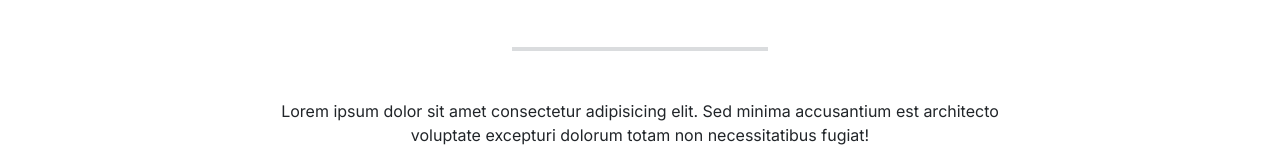
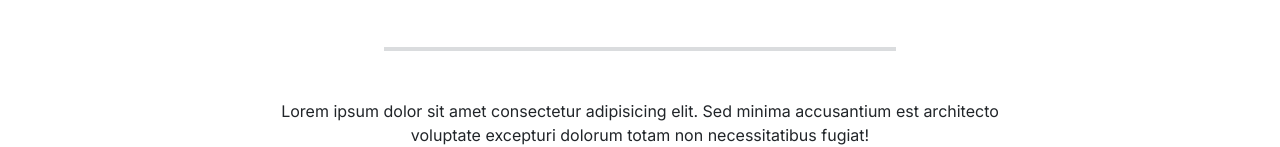
Before and after one commit to sercansimsek/bootstrap-portfolio, a React (Vite) app: page / in a window 1280 px wide. Shown: the part 189-336 px from the top of the page. Built offline with nearby package versions, Linux system fonts and the light colour scheme.

Commit message:
DevInfo.jsx created

```diff
--- /dev/null
+++ b/src/components/About.jsx
@@ -0,0 +1 @@
+export const About = () => {}
--- /dev/null
+++ b/src/components/DevInfo.jsx
@@ -0,0 +1,26 @@
+import { Button, NavLink } from 'reactstrap';
+
+export const DevInfo = () => {
+  return (
+    <>
+      <h1 className="text-center my-5">Sercan ŞİMŞEK</h1>
+      <hr
+        className="border border-2 border-secondary mx-auto mb-5"
+        style={{ width: '40%' }}
+      />
+      <p className="text-center mx-auto" style={{ width: '60%' }}>
+        Lorem ipsum dolor sit amet consectetur adipisicing elit. Sed minima
+        accusantium est architecto voluptate excepturi dolorum totam non
+        necessitatibus fugiat!
+      </p>
+      <div className="d-flex flex-column align-items-center gap-3 flex-sm-row justify-content-center gap-sm-5 ">
+        <Button className="btn px-5 bg-light text-secondary">
+          <NavLink href="#">Projects</NavLink>
+        </Button>
+        <Button className="px-5 bg-black fw-bold btn" style={{ color: '#34E0A1' }}>
+          <NavLink href="#">Contact</NavLink>
+        </Button>
+      </div>
+    </>
+  );
+};
--- a/src/components/Navbar.jsx
+++ b/src/components/Navbar.jsx
@@ -76,7 +76,7 @@ export const NavBar = () => {
             </NavItem>
             <NavItem>
               <Button className="btn btn-secondary btn-sm p-0">
-                <NavLink href="#" style={{ color: '#34E0A1' }} className='fst-italic'>
+                <NavLink href="#" style={{ color: '#34E0A1' }} className='fst-italic p-2'>
                   Contact
                 </NavLink>
               </Button>
--- a/src/pages/HomePage.jsx
+++ b/src/pages/HomePage.jsx
@@ -1,26 +1,9 @@
-import { Button, NavLink } from 'reactstrap';
+import { DevInfo } from '../components/DevInfo';
 
 export const HomePage = () => {
   return (
     <>
-      <h1 className="text-center my-5">Sercan ŞİMŞEK</h1>
-      <hr
-        className="border border-2 border-secondary mx-auto mb-5"
-        style={{ width: '20%' }}
-      />
-      <p className="text-center mx-auto" style={{ width: '60%' }}>
-        Lorem ipsum dolor sit amet consectetur adipisicing elit. Sed minima
-        accusantium est architecto voluptate excepturi dolorum totam non
-        necessitatibus fugiat!
-      </p>
-      <div className="d-flex justify-content-center gap-5">
-        <Button className="btn px-5 bg-light text-secondary">
-          <NavLink href="#">Projects</NavLink>
-        </Button>
-        <Button className="px-5 bg-black fw-bold btn" style={{ color: '#34E0A1' }}>
-          <NavLink href="#">Contact</NavLink>
-        </Button>
-      </div>
+      <DevInfo />
     </>
   );
 };
```
